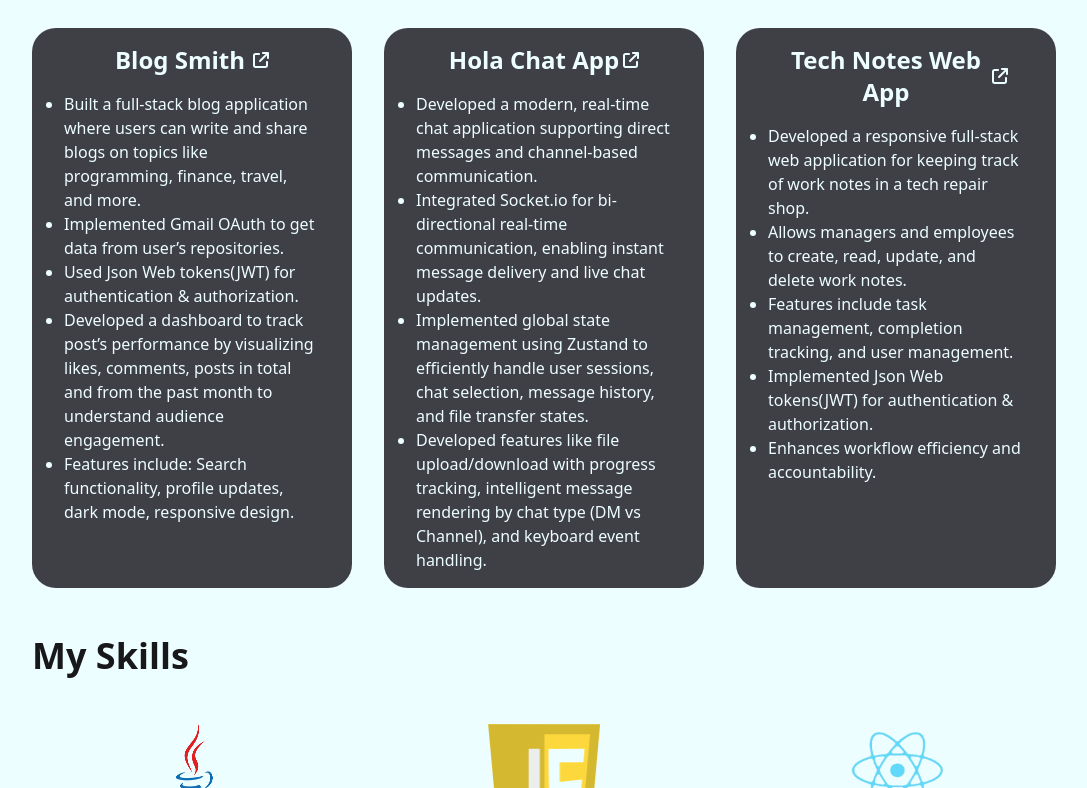
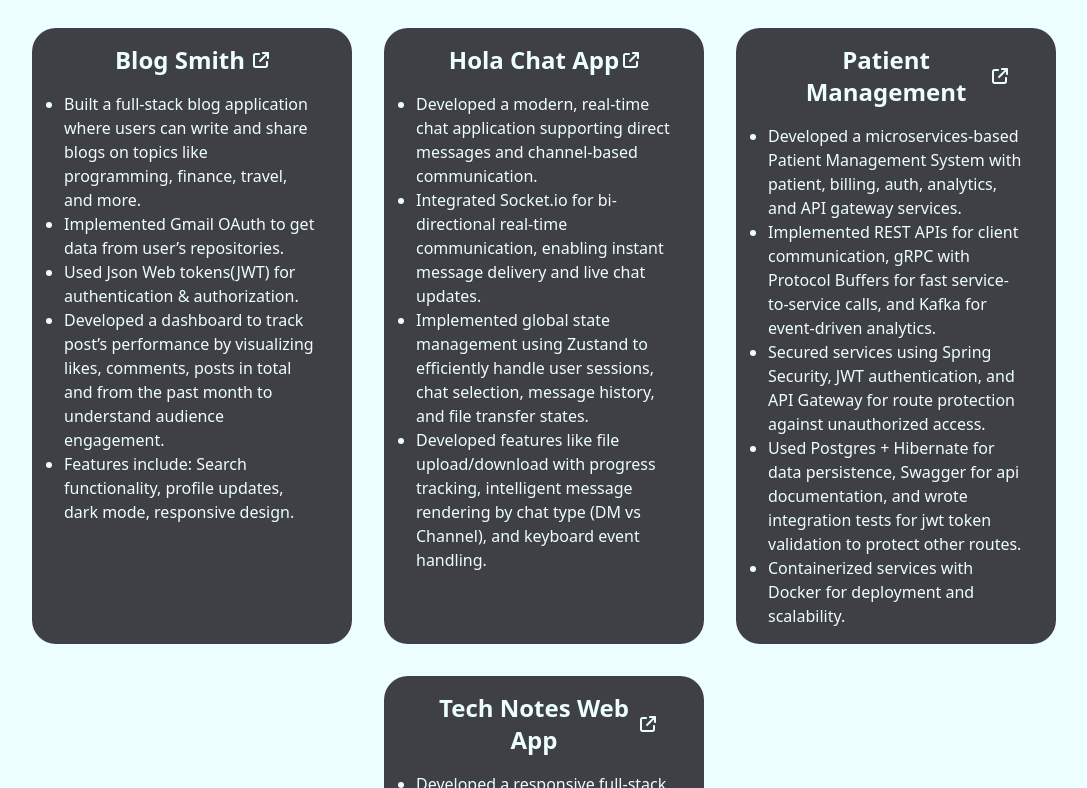
Before and after one commit to Harshith-Teja/portfolio, a React (Vite) app: page / in a window 1280 px wide. Shown: the part 1112-1900 px from the top of the page, without its empty margins (96-1183 px from the left). Built offline with nearby package versions, Linux system fonts and the light colour scheme.

Commit message:
added Patient-management project to the projects section

```diff
--- a/src/components/Projects.jsx
+++ b/src/components/Projects.jsx
@@ -69,6 +69,40 @@ const Projects = () => {
 
         <section className="w-full px-8 pb-4 h-auto rounded-3xl bg-zinc-700 text-cyan-50 dark:bg-stone-200 dark:text-zinc-900  hover:scale-105 transition-all ease-in-out duration-300 hover:border-4 hover:border-indigo-500 hover:shadow-2xl hover:shadow-violet-500">
           <div className="flex justify-center items-center gap-1 p-4">
+            <h2 className="text-2xl font-semibold">Patient Management</h2>
+            <a
+              href="https://github.com/Harshith-Teja/Patient-Management-System"
+              target="_blank"
+            >
+              <FontAwesomeIcon icon={faArrowUpRightFromSquare} />
+            </a>
+          </div>
+          <ul className="list-disc text-left">
+            <li>
+              Developed a microservices-based Patient Management System with
+              patient, billing, auth, analytics, and API gateway services.
+            </li>
+            <li>
+              Implemented REST APIs for client communication, gRPC with Protocol
+              Buffers for fast service-to-service calls, and Kafka for
+              event-driven analytics.
+            </li>
+            <li>
+              Secured services using Spring Security, JWT authentication, and
+              API Gateway for route protection against unauthorized access.
+            </li>
+            <li>
+              Used Postgres + Hibernate for data persistence, Swagger for api
+              documentation, and wrote integration tests for jwt token
+              validation to protect other routes.
+            </li>
+            <li>
+              Containerized services with Docker for deployment and scalability.
+            </li>
+          </ul>
+        </section>
+        <section className="w-full px-8 pb-4 col-start-2 h-auto rounded-3xl bg-zinc-700 text-cyan-50 dark:bg-stone-200 dark:text-zinc-900  hover:scale-105 transition-all ease-in-out duration-300 hover:border-4 hover:border-indigo-500 hover:shadow-2xl hover:shadow-violet-500">
+          <div className="flex justify-center items-center gap-1 p-4">
             <h2 className="text-2xl font-semibold">Tech Notes Web App</h2>
             <a
               href="https://tech-notes-frontend-jf5c.onrender.com"
```
